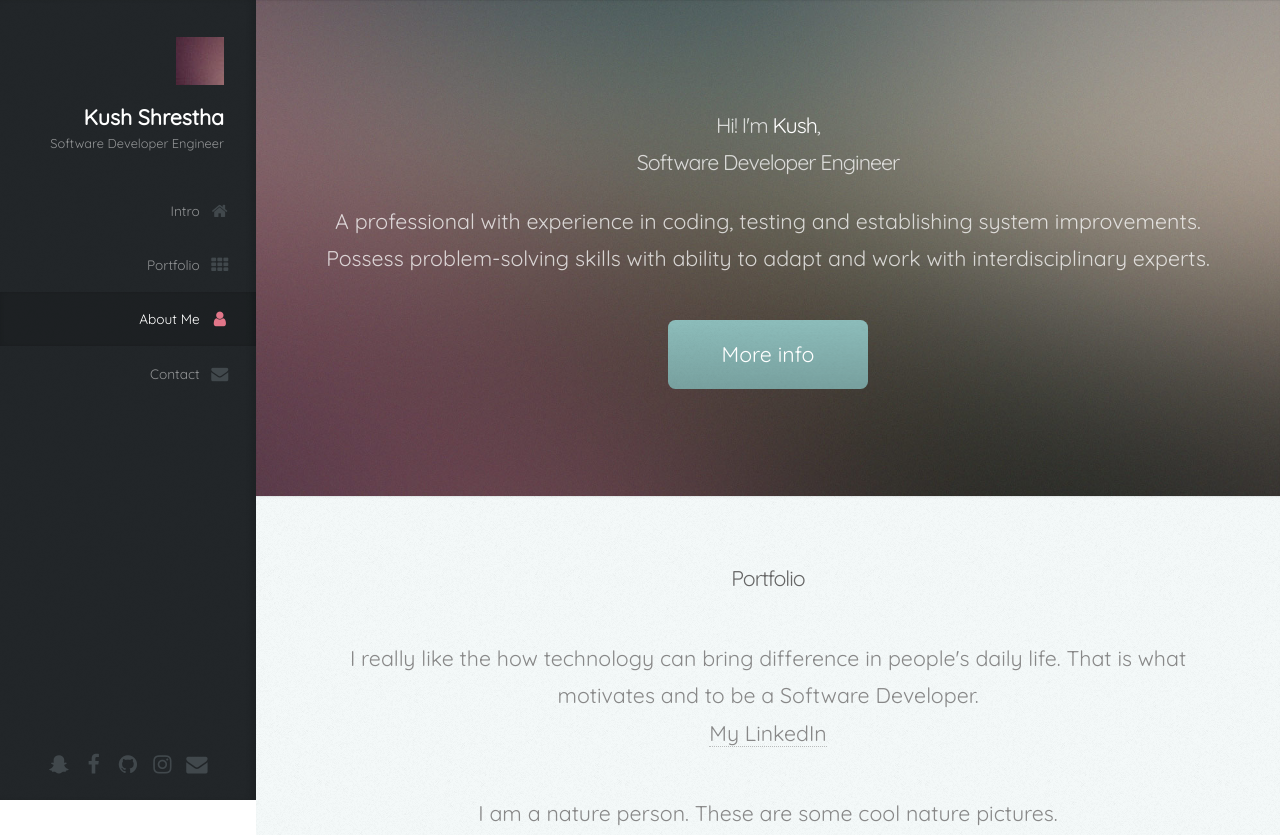
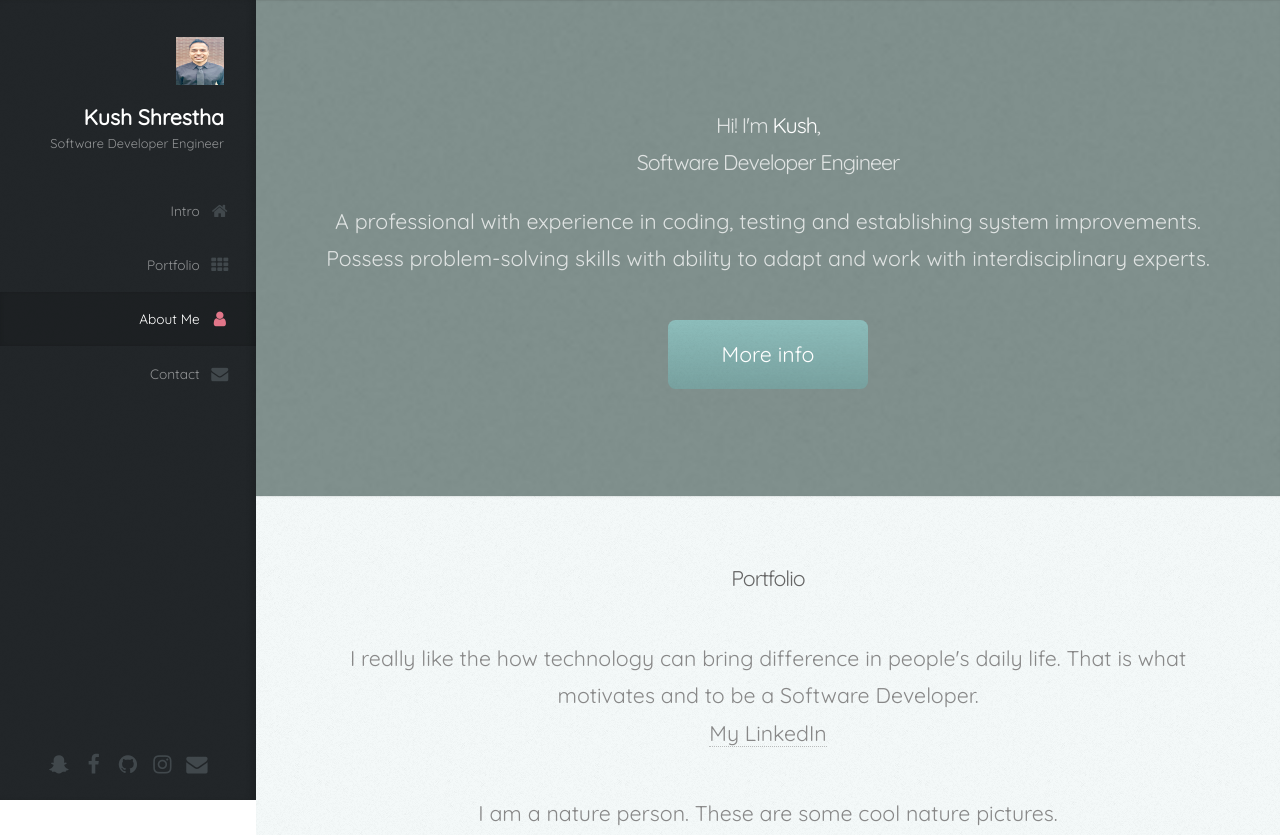
Before and after one commit to kushshrestha01/Portfolio, a website: page public/index.html in a window 1280 px wide. Shown: the top 835 px of the page. Drawn offline with Linux system fonts and the light colour scheme.

Commit message:
updated readme and some css

```diff
--- a/public/assets/css/layout.css
+++ b/public/assets/css/layout.css
@@ -745,7 +745,7 @@ button,
 
     #main > section.one {
       background-color: #81918E;
-      background-image: url("../../images/banner.jpg");
+      /* background-image: url("../../images/banner.jpg"); */
     }
 
     #main > section.two {
--- a/public/index.html
+++ b/public/index.html
@@ -25,7 +25,7 @@
 
 					<!-- Logo -->
 						<div id="logo">
-							<span class="image avatar48"><img src="images/avatar.jpg" alt="" /></span>
+							<span class="image avatar48"><img src="images/Pic.png" alt="" /></span>
 							<h1 id="title">Kush Shrestha</h1>
 							<p>Software Developer Engineer</p>
 						</div>
```
Also changed, not shown: README.md.
